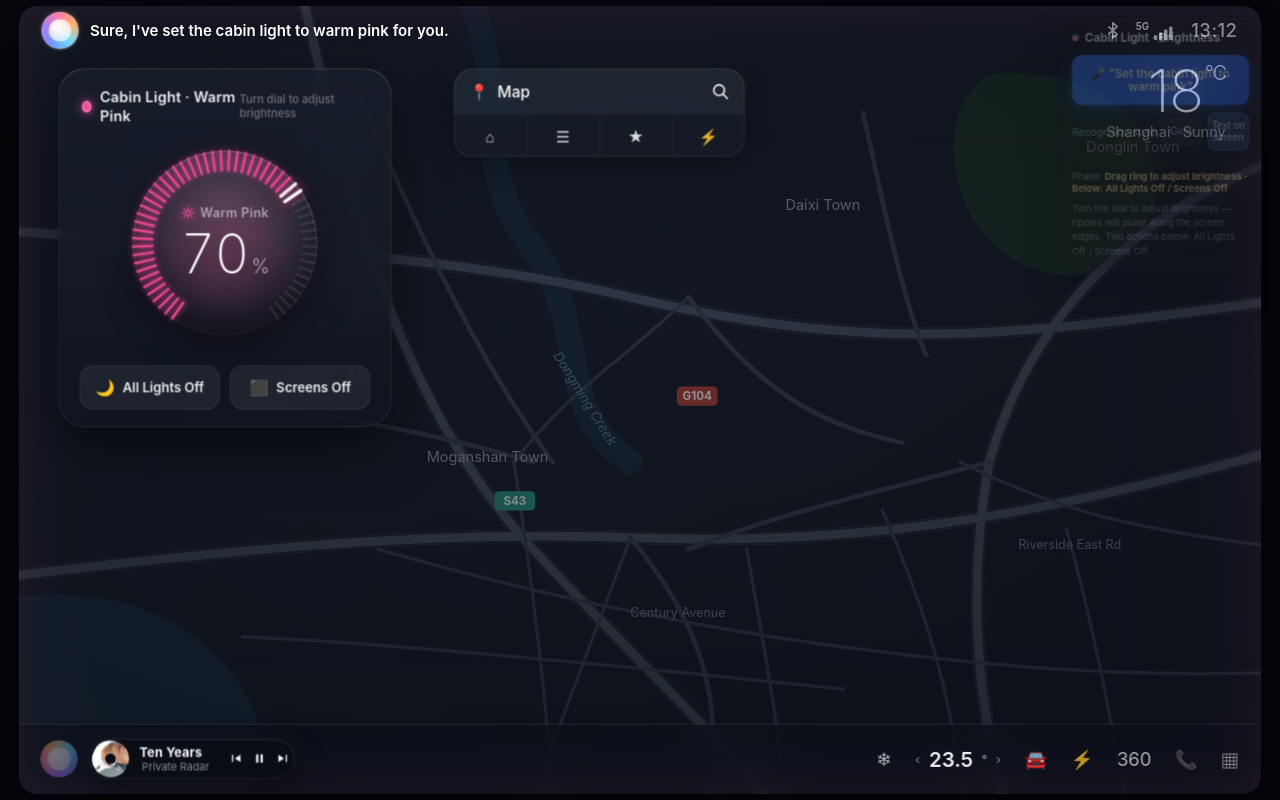
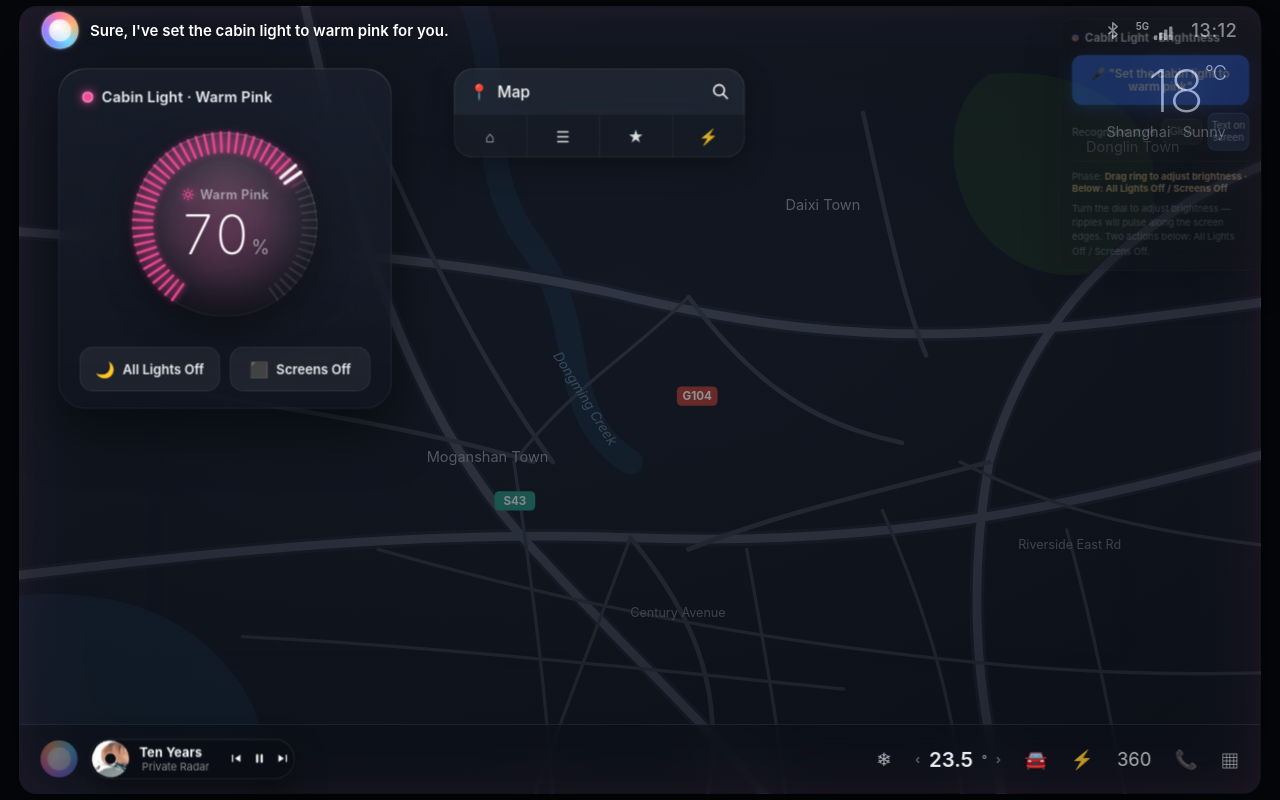
Before and after one commit to braybray880601/aios-dynamic-window-demo, a plain HTML site: page 奔驰 语音区 · 氛围灯.html in a window 1280 px wide. Both pictures are taken after a click on the button 235 px from the left and 758 px from the top of the page. Drawn offline with Linux system fonts and the light colour scheme.

Commit message:
Cabin Light control: remove the abrupt 'Turn dial to adjust brightness' hint
Co-Authored-By: Claude Opus 4.8 <noreply@anthropic.com>

```diff
--- a/奔驰 语音区 · 氛围灯.html
+++ b/奔驰 语音区 · 氛围灯.html
@@ -236,7 +236,7 @@
     <!-- 语音区 -->
     <div class="voice-zone" id="vz">
       <div class="amb-widget" id="awidget">
-        <div class="aw-title"><div class="l"><span class="dot"></span>Cabin Light · Warm Pink</div><div class="hint">Turn dial to adjust brightness</div></div>
+        <div class="aw-title"><div class="l"><span class="dot"></span>Cabin Light · Warm Pink</div></div>
         <div class="dial" id="brDialWrap">
           <div class="aura"></div>
           <div class="face"></div>
```
Also changed, not shown: 1 other file.
